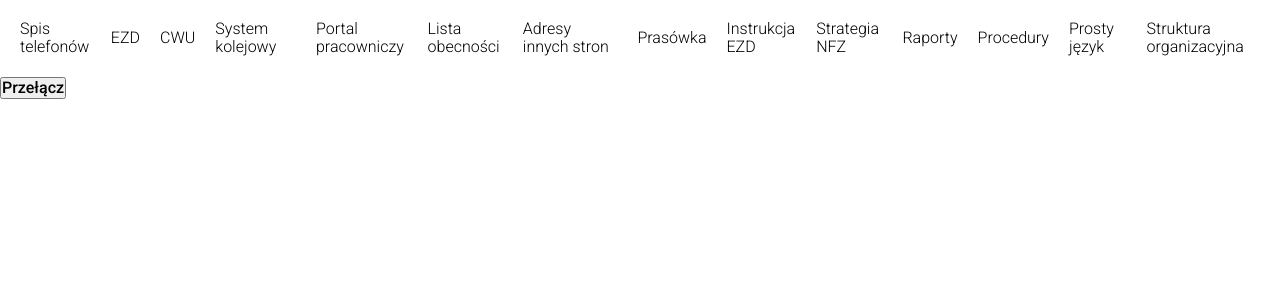
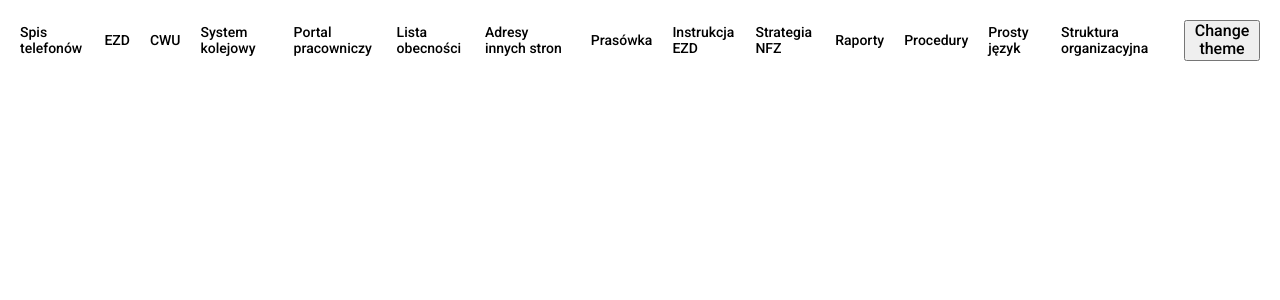
Before and after one commit to asgeev/intranet_react_frontend, a React (Vite) app: page / in a window 1280 px wide. Shown: the top 300 px of the page. Built offline with nearby package versions, Linux system fonts and the light colour scheme.

Commit message:
Add properly working dark mode

```diff
--- a/src/App.jsx
+++ b/src/App.jsx
@@ -1,38 +1,23 @@
 import { GlobalStyles } from "./Components/GlobalStyles/GlobalStyles";
 import "normalize.css/normalize.css";
 import { ThemeProvider } from "styled-components";
-import { darkTheme, lightTheme, globalTheme } from "./assets/theme/theme";
+import { darkTheme, lightTheme, baseTheme } from "./assets/theme/theme";
 import Navbar from "./Components/Navbar/Navbar";
 import { useState, useEffect } from "react";
 
 function App() {
-  const [theme, setTheme] = useState("light");
-  const isDarkTheme = theme === "dark";
-  console.log(theme);
+  const localStorageTheme = JSON.parse(localStorage.getItem("isDarkTheme"));
 
-  const toggleTheme = () => {
-    setTheme(isDarkTheme ? "light" : "dark");
-
-    localStorage.setItem("current-theme", JSON.stringify(theme));
-    // console.log(isLight);
-  };
-
-  //Try add theme status to localStorage
+  const [isDarkTheme, setIsDarkTheme] = useState(localStorageTheme);
 
   useEffect(() => {
-    const currentTheme = JSON.parse(localStorage.getItem("current-theme"));
-    if (currentTheme) {
-      setTheme(currentTheme);
-    }
-  }, []);
+    localStorage.setItem("isDarkTheme", JSON.stringify(isDarkTheme));
+  }, [isDarkTheme]);
 
   return (
     <ThemeProvider theme={isDarkTheme ? darkTheme : lightTheme}>
-      <div className="App">
-        <GlobalStyles />
-        <Navbar />
-        <button onClick={toggleTheme}>Przełącz</button>
-      </div>
+      <GlobalStyles />
+      <Navbar setIsDarkTheme={setIsDarkTheme} />
     </ThemeProvider>
   );
 }
--- a/src/Components/GlobalStyles/GlobalStyles.js
+++ b/src/Components/GlobalStyles/GlobalStyles.js
@@ -18,7 +18,7 @@ body {
     font-family: 'Roboto', sans-serif;
     margin: 0;
     font-size: 1.6rem;
-    transition: all 0.50s linear;
+    /* transition: all 0.2s linear; */
     background-color: ${({ theme }) => theme.color.bodyColor};
     color: ${({ theme }) => theme.color.fontColor}
 }
--- a/src/Components/Navbar/Navbar.jsx
+++ b/src/Components/Navbar/Navbar.jsx
@@ -13,12 +13,13 @@ const NavBar = styled.div`
   }
 
   li {
-    font-weight: 300;
+    font-weight: 500;
     list-style: none;
+    font-size: 1.4rem;
   }
 `;
 
-const Navbar = () => {
+const Navbar = ({ setIsDarkTheme }) => {
   return (
     <NavBar>
       <ul>
@@ -36,6 +37,9 @@ const Navbar = () => {
         <li>Procedury</li>
         <li>Prosty język</li>
         <li>Struktura organizacyjna</li>
+        <button onClick={() => setIsDarkTheme((prev) => !prev)}>
+          Change theme
+        </button>
       </ul>
     </NavBar>
   );
--- a/src/assets/theme/theme.js
+++ b/src/assets/theme/theme.js
@@ -1,8 +1,8 @@
-export const globalTheme = {
+export const baseTheme = {
   font: {
     size: {},
     weight: {
-      100: "100",
+      xs: "100",
       300: "300",
       500: "500",
       700: "700",
--- a/src/main.jsx
+++ b/src/main.jsx
@@ -1,9 +1,5 @@
-import React from 'react'
-import ReactDOM from 'react-dom/client'
-import App from './App'
+import React from "react";
+import ReactDOM from "react-dom/client";
+import App from "./App";
 
-ReactDOM.createRoot(document.getElementById('root')).render(
-  <React.StrictMode>
-    <App />
-  </React.StrictMode>,
-)
+ReactDOM.createRoot(document.getElementById("root")).render(<App />);
```
